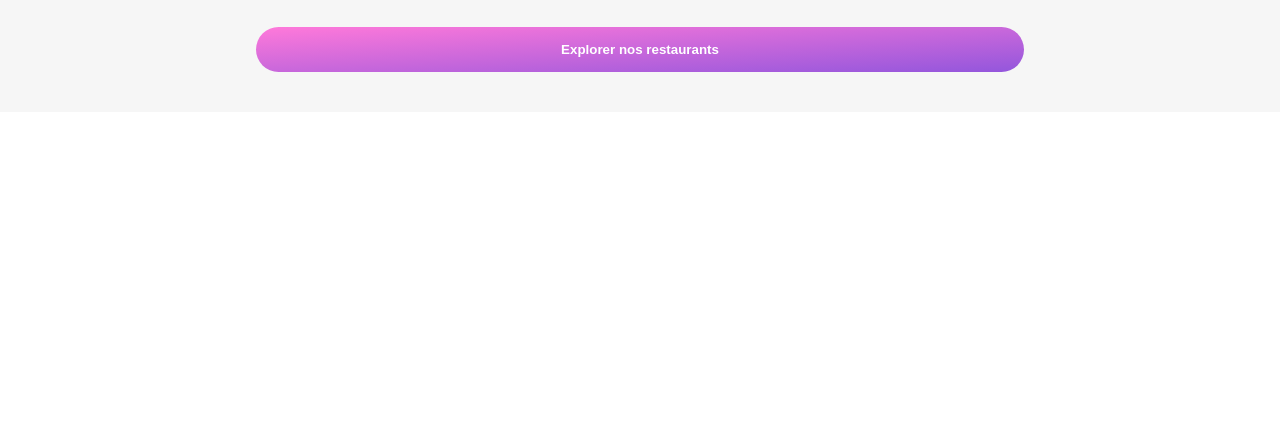
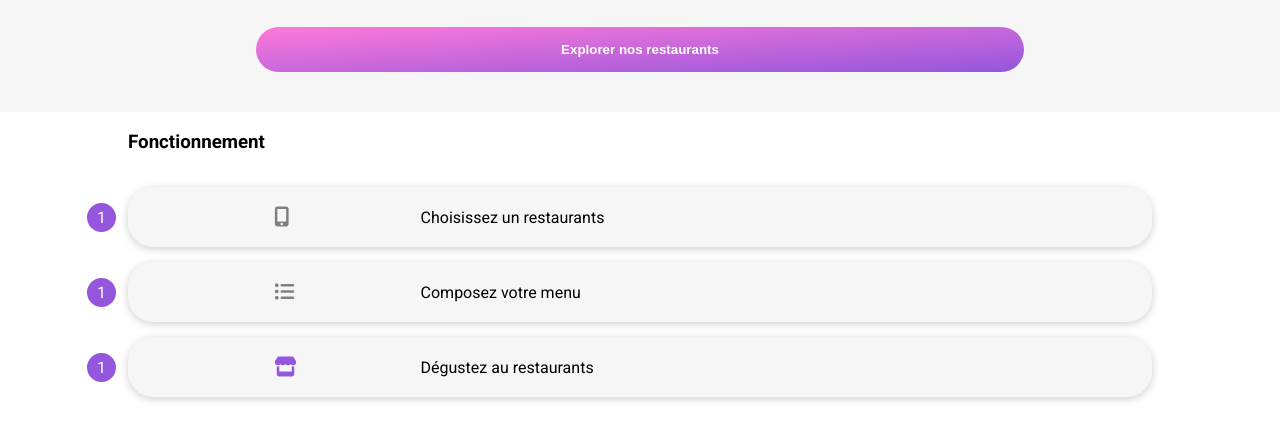
Before and after one commit to Tropifly/GabrielVoissiere_3_05122020, a plain HTML site: page index.html in a window 1280 px wide. Shown: the part 255-696 px from the top of the page. Drawn offline with Linux system fonts and the light colour scheme.

Commit message:
section 1 - fonctionnement

```diff
--- a/index.html
+++ b/index.html
@@ -23,12 +23,12 @@
         <header>
 
             <!--*logo svg-->
-            <div class="logo-box">
-                <img src="assets/logo/ohmyfood@2x.svg" alt="logo ohmyfood" class="logo">
+            <div class="logobox">
+                <img src="assets/logo/ohmyfood@2x.svg" alt="logo ohmyfood" class="logobox-logo">
             </div>
 
             <!--*localisation + icon-->
-            <div class="locate-box">
+            <div class="locatebox">
                 <i class="fas fa-map-marker-alt"></i>
                 <p>Paris, Belleville</p>
             </div>
@@ -46,29 +46,48 @@
 
         <main>
 
+            <section class="fonctionnement">
+
                 <!--!fonctionnement-->
+                <h3>Fonctionnement</h3>
 
                     <!--?carte 1-->
+                    <div class="carte">
                         <!--*chiffre-->
+                        <p class="carte-chiffre">1</p>
 
                         <!--*icons-->
+                        <i class="carte-icon fas fa-mobile-alt"></i>
 
                         <!--*text p-->
+                        <p class="carte-text">Choisissez un restaurants</p>
+                    </div>
 
                     <!--?carte 2-->
+                    <div class="carte">
                         <!--*chiffre-->
+                        <p class="carte-chiffre">1</p>
 
                         <!--*icons-->
+                        <i class="carte-icon fas fa-list-ul"></i>
 
                         <!--*text p-->
+                        <p class="carte-text">Composez votre menu</p>
+                    </div>
 
                     <!--?carte 3-->
+                    <div class="carte">
                         <!--*chiffre-->
+                        <p class="carte-chiffre">1</p>
 
                         <!--*icons-->
+                        <i class="carte-icon carte-icon--modifier fas fa-store"></i>
 
                         <!--*text p-->
+                        <p class="carte-text">Dégustez au restaurants</p>
+                    </div>
 
+            </section>
 
             <!--!restaurants-->
 
--- a/style.scss
+++ b/style.scss
@@ -48,7 +48,7 @@ header
 }
 
 /*logo setting*/
-.logo-box
+.logobox
 {
     width: 100%;
     height: auto;
@@ -58,7 +58,7 @@ header
     justify-content: center;
     align-items: center;
 
-    .logo
+    &-logo
     {
         padding: 15px 0px;
     }
@@ -67,7 +67,7 @@ header
 
 
 /*locate box settings*/
-.locate-box
+.locatebox
 {
     width: 100%;
     height: auto;
@@ -107,3 +107,72 @@ header h2
     font-size: 1em;
     font-weight: 300;
 }
+
+.fonctionnement
+{
+    width: 100%;
+    height: auto;
+    display: grid;
+    grid-template-rows: repeat(4, 1fr);
+    row-gap: 15px;
+
+    h3
+    {
+        display: flex;
+        flex-direction: row;
+        align-items: center;
+        margin-left: 10%;
+    }
+
+    .carte
+    {
+        margin-left: auto;
+        margin-right: auto;
+        display: flex;
+        flex-direction: row;
+        align-items: center;
+        justify-content: flex-start;
+        height: 60px;
+        width: 80%;
+        background-color: $color-header;
+        border-radius: 25px;
+        position: relative;
+
+        display: grid;
+        grid-template-columns: repeat(7, 1fr);
+        box-shadow: 0px 2px 8px $shadow-color;
+
+        &-chiffre
+        {
+            position: absolute;
+            left: -4%;
+            background-color: $color-primaire;
+            padding: 5px 10px;
+            border-radius: 100%;
+            color: white;
+        }
+
+        &-icon
+        {
+            grid-column-start: 2;
+            display: flex;
+            flex-direction: row;
+            justify-content: flex-start;
+            font-size: 1.25em;
+            color: gray;
+
+            &--modifier
+            {
+                color: $color-primaire;
+            }
+        }
+
+        &-text
+        {
+            grid-column-start: 3;
+            grid-column-end: 8;
+        }
+    }
+
+
+}
```
Also changed, not shown: style.css, 1 other file. Lines whose indentation alone changed are shown as unchanged.
